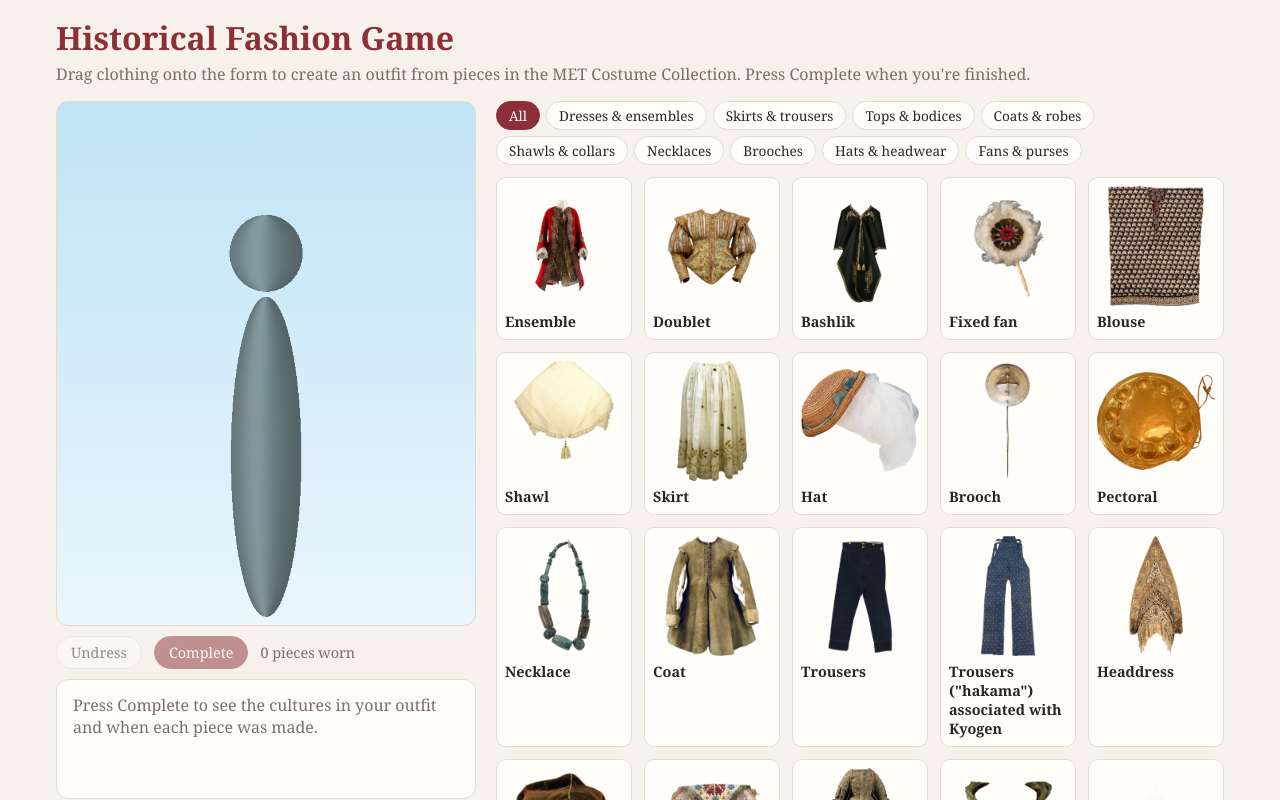
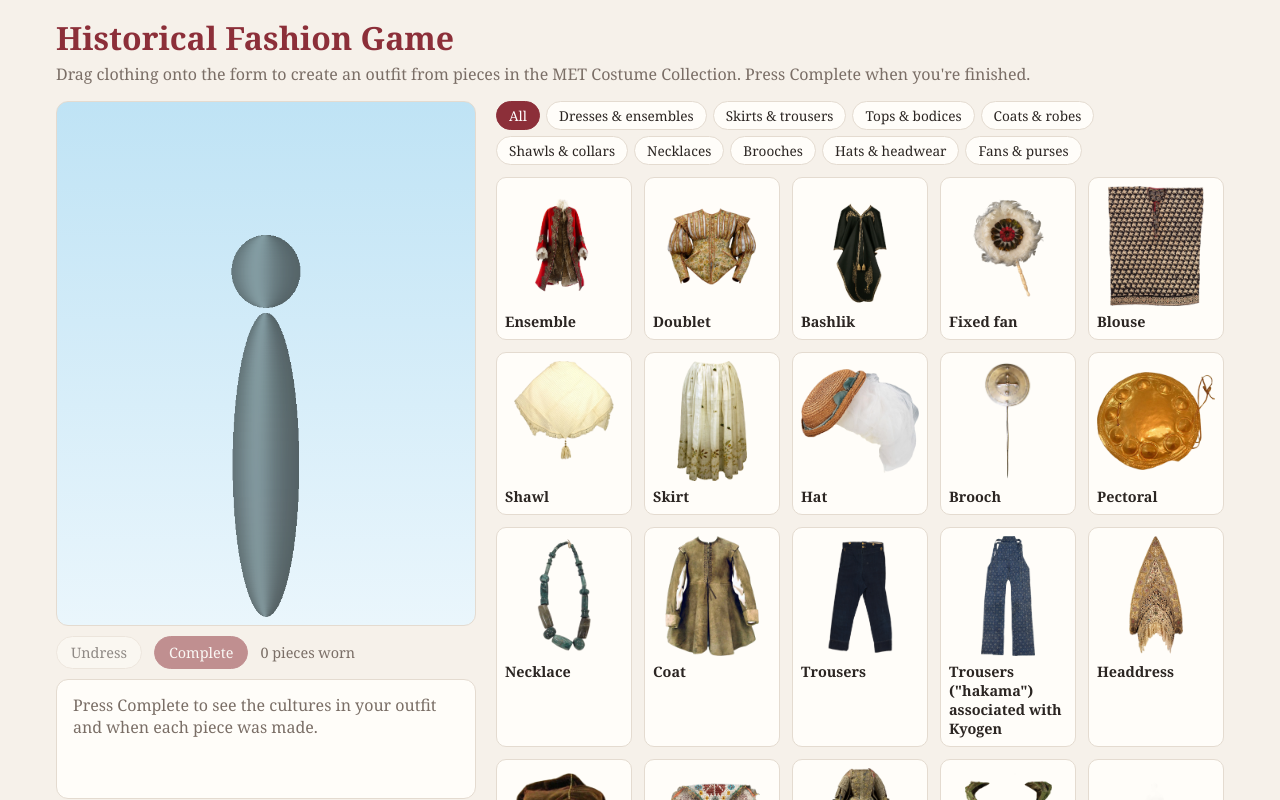
Before and after one commit to L67fr/Fashion-History-Game-, a React (Vite) app: page / in a window 1280 px wide. Shown: the top 800 px of the page. Built offline with nearby package versions, Linux system fonts and the light colour scheme.

Commit message:
Lower the form so the full headdress fits in the design space

```diff
--- a/src/clothes.js
+++ b/src/clothes.js
@@ -31,7 +31,7 @@ export const CLOTHES = [
   { id: 'coat-british', title: 'Coat', date: '1630–40', culture: 'British', group: 'British', region: 'Europe', year: 1635, medium: 'leather', slot: 'outer', fit: { top: 20, h: 46 }, url: met(81556) },
   { id: 'trousers-american', title: 'Trousers', date: '1800–1830', culture: 'American', group: 'American', region: 'Americas', year: 1815, medium: 'cotton, linen', slot: 'bottom', url: met(911443) },
   { id: 'hakama-japanese', title: 'Trousers ("hakama") associated with Kyogen', date: 'late 19th century', culture: 'Japan', group: 'Japanese', region: 'Asia', year: 1875, medium: 'hemp', slot: 'bottom', fit: { top: 44, h: 68 }, url: met(44633) },
-  { id: 'headdress-russian', title: 'Headdress', date: 'early 19th century', culture: 'Russian', group: 'Russian', region: 'Europe', year: 1810, medium: 'silk, pearls, metal, cotton, paper', slot: 'head', fit: { top: -19, h: 40 }, url: met(155785) },
+  { id: 'headdress-russian', title: 'Headdress', date: 'early 19th century', culture: 'Russian', group: 'Russian', region: 'Europe', year: 1810, medium: 'silk, pearls, metal, cotton, paper', slot: 'head', fit: { top: -21, h: 40 }, url: met(155785) },
   { id: 'cap-polish', title: 'Cap', date: '1870–80', culture: 'Polish', group: 'Polish', region: 'Europe', year: 1875, medium: 'silk, metallic thread', slot: 'head', fit: { top: -10, h: 16 }, url: met(84580) },
   { id: 'purse-mexican', title: 'Coin purse', date: '1790–1810', culture: 'Mexican', group: 'Mexican', region: 'Americas', year: 1800, medium: 'glass, silk, metal', slot: 'hand', url: met(156682) },
   { id: 'ensemble-spanish', title: 'Ensemble', date: 'late 16th century', culture: 'Spanish', group: 'Spanish', region: 'Europe', year: 1575, medium: 'silk, linen', slot: 'dress', url: met(98291) },
--- a/src/styles.css
+++ b/src/styles.css
@@ -34,7 +34,7 @@ main { display: grid; grid-template-columns: minmax(280px, 420px) 1fr; gap: 20px
   user-select: none;
 }
 /* the form sits lower and smaller so hats fit above the head; garments are placed inside this box */
-.figure { position: absolute; left: 0; right: 0; top: 20%; bottom: 0; }
+.figure { position: absolute; left: 0; right: 0; top: 24%; bottom: 0; }
 .form { position: absolute; left: 50%; top: 2%; height: 96%; transform: translateX(-50%); opacity: 0.85; pointer-events: none; }
 .worn { position: absolute; transform: translateX(-50%); cursor: grab; filter: drop-shadow(0 3px 4px rgba(0,0,0,.25)); touch-action: none; }
 .drop-hint {
```
